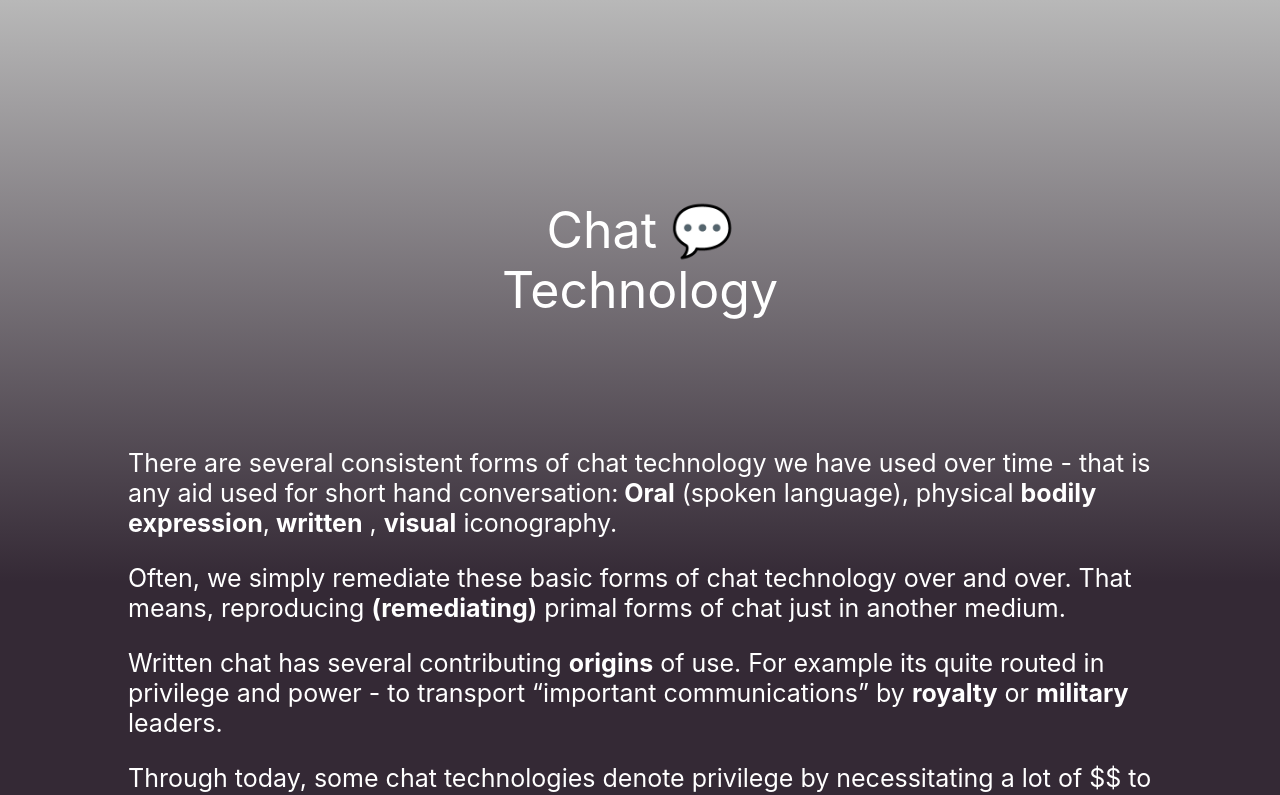
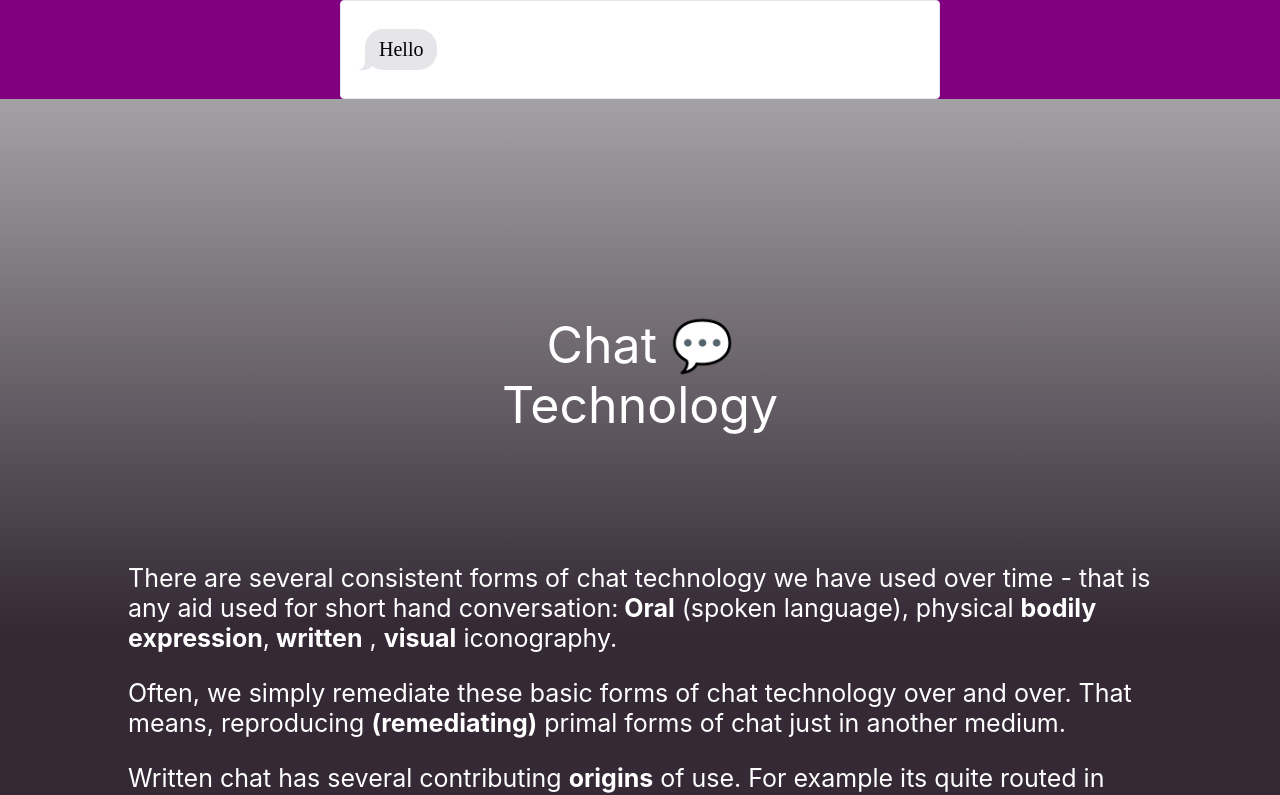
Before and after one commit to harrydnewman/augmenting-final, a React (Vite) app: page /about in a window 1280 px wide. Shown: the top 795 px of the page. Built offline with nearby package versions, Linux system fonts and the light colour scheme; a web font is replaced by a local one.

Commit message:
backup before navbar

```diff
--- a/src/pages/About.jsx
+++ b/src/pages/About.jsx
@@ -4,7 +4,7 @@ import Navbar from '../components/NavBar'
 export default function About() {
     return (
         <div className={styles.AboutPage}>
-        {/* <Navbar currentPage={"About"}/> */}
+        <Navbar currentPage={"About"}/>
             <div className={styles.AboutHeader}>
                 <h1>Chat 💬</h1>
                 <h1>Technology</h1>
```
